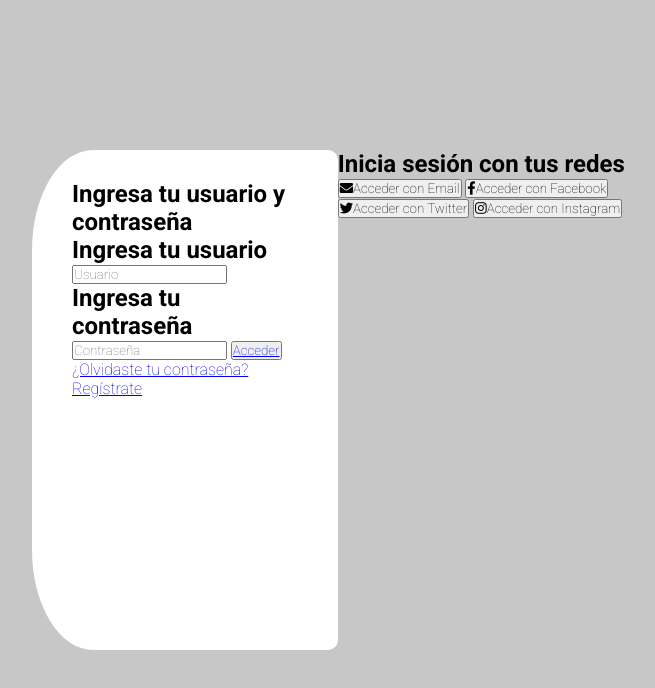
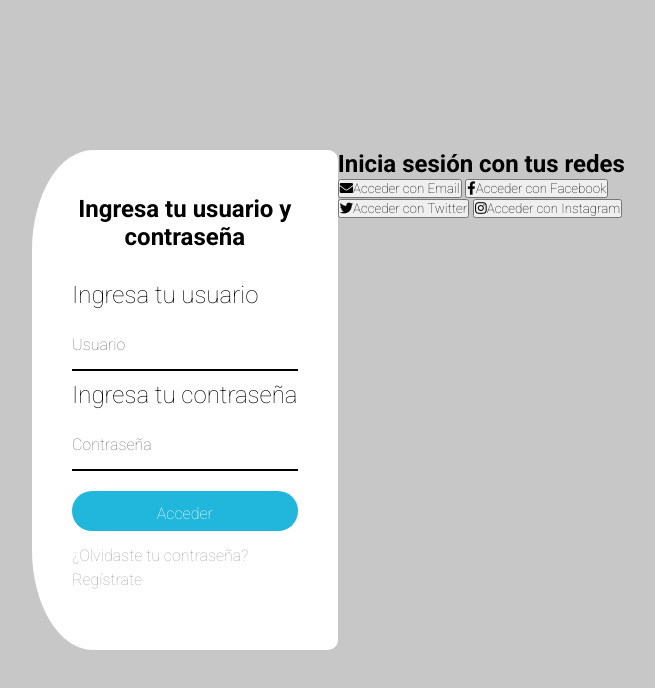
Before and after one commit to davidnicsamm/LandingPageHTMLCSS, a plain HTML site: page login.html in a window 1280 px wide. Shown: the whole page, without its empty margins (258-913 px from the left). Drawn offline with Linux system fonts and the light colour scheme.

Commit message:
Commit 8. Estilis para elementos del formulario,botones y links del login

```diff
--- a/CSS/login.css
+++ b/CSS/login.css
@@ -49,3 +49,67 @@ body {
         border-bottom-left-radius: 20%;
     }
 }
+
+.login .title {
+    margin: 0;
+    padding: 0;
+    font-weight: bold;
+    text-align: center;
+    padding: 0 0 30px 0;
+    margin-top: 15px;
+
+}
+
+.login h2 {
+    margin: 0;
+    padding: 0;
+    font-weight: unset;
+    display: block;
+}
+
+.login input{
+    width: 100%;
+    height: 50px;
+    margin: 10px 0;
+    border: none;
+    border-color: transparent;
+    color: black;
+    border-bottom: black 2px solid;
+    font-size: 16px;
+}
+
+.login button {
+    width: 100%;
+    height: 40px;
+    margin: 10px 0;
+    border: none;
+    outline: none;
+    color: black;
+    background-color: rgb(33,182,219);
+    font-size: 16px;
+    border-radius: 25px;
+}
+
+.login button a {
+    color: white;
+    text-decoration: none;
+}
+
+.login .access:hover {
+    background-color: rgba(33,182,219,0.5);
+    text-decoration: underline;
+    cursor: pointer;
+}
+
+.login a {
+    display: block;
+    text-decoration: none;
+    font-size: 16px;
+    color: darkgray;
+    margin: 5px 0 0 0;
+}
+
+.login a:hover {
+    color: black;
+
+}
```
